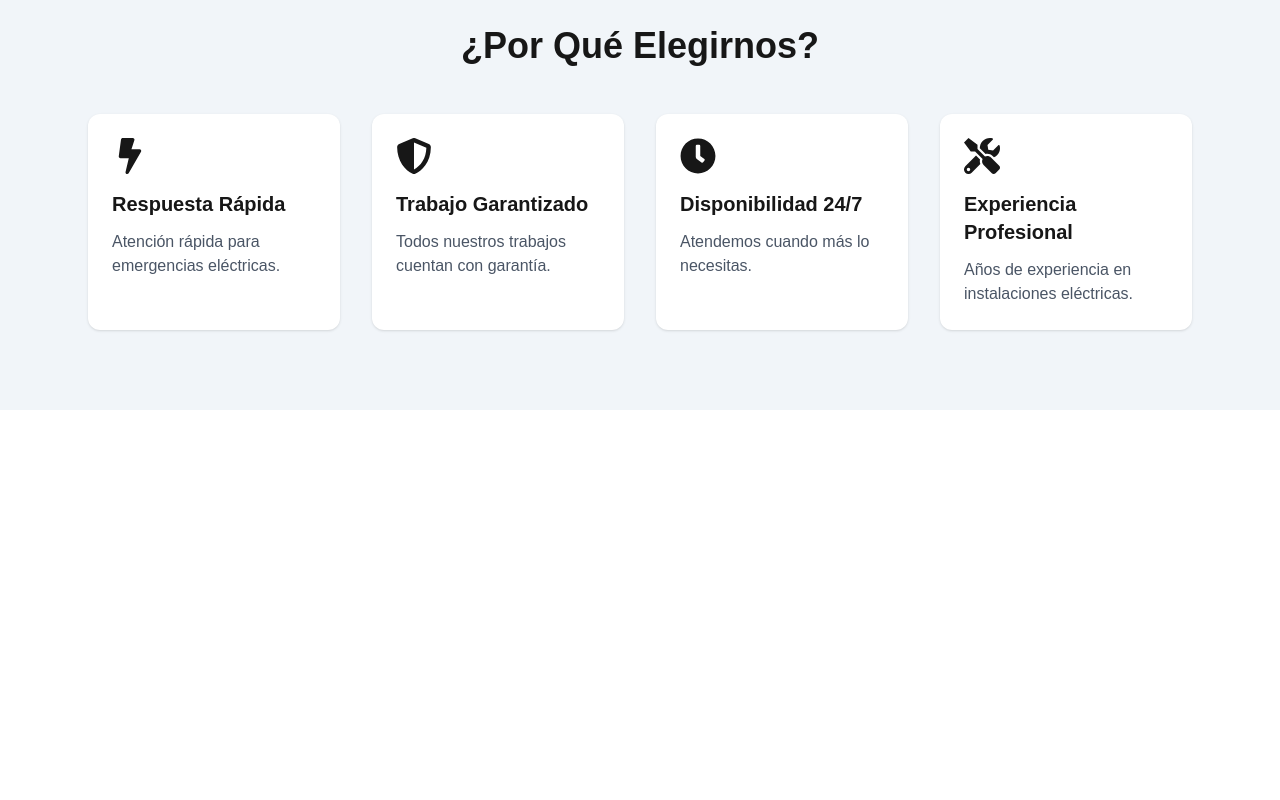
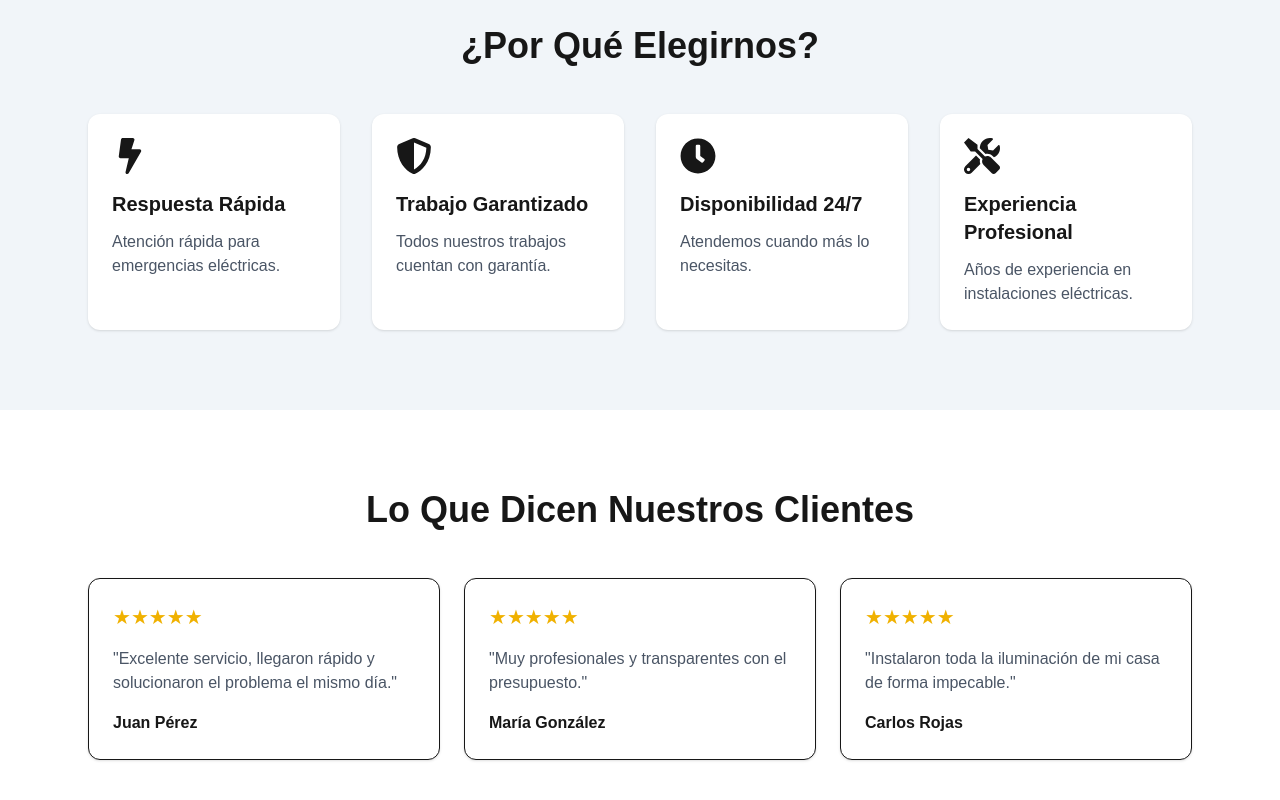
Before and after one commit to beastroza-art/landing-electricista, a Next.js app: page / in a window 1280 px wide. Shown: the part 1158-1958 px from the top of the page. Before the commit the page ends 1568 px from the top, so only its background shows below. Built offline with nearby package versions, Linux system fonts and the light colour scheme.

Commit message:
feat: centralize company information

```diff
--- a/app/page.tsx
+++ b/app/page.tsx
@@ -2,6 +2,7 @@ import Navbar from "@/components/Navbar";
 import Hero from "@/components/Hero";
 import Services from "@/components/Services";
 import WhyChooseUs from "@/components/WhyChooseUs";
+import Testimonials from "@/components/Testimonials";
 
 export default function Home() {
   return (
@@ -10,6 +11,7 @@ export default function Home() {
       <Hero />
       <Services />
       <WhyChooseUs />
+      <Testimonials />
     </main>
   );
 }
--- a/components/Hero.tsx
+++ b/components/Hero.tsx
@@ -1,3 +1,5 @@
+import { company } from "@/data/company";
+
 export default function Hero() {
   return (
     <section className="bg-yellow-400 py-24">
@@ -5,7 +7,7 @@ export default function Hero() {
 
         <div>
           <h1 className="text-5xl font-bold">
-            Electricista Profesional 24/7
+            {company.slogan}
           </h1>
 
           <p className="mt-6 text-xl">
@@ -14,7 +16,7 @@ export default function Hero() {
           </p>
 
           <a
-          href="https://wa.me/56912345678"
+          href={`https://wa.me/${company.whatsapp}`}
           target="_blank"
           className="inline-block mt-8 bg-slate-900 text-white px-6 py-3 rounded-lg"
         >
--- /dev/null
+++ b/components/Testimonials.tsx
@@ -0,0 +1,47 @@
+const testimonials = [
+  {
+    name: "Juan Pérez",
+    text: "Excelente servicio, llegaron rápido y solucionaron el problema el mismo día.",
+  },
+  {
+    name: "María González",
+    text: "Muy profesionales y transparentes con el presupuesto.",
+  },
+  {
+    name: "Carlos Rojas",
+    text: "Instalaron toda la iluminación de mi casa de forma impecable.",
+  },
+];
+
+export default function Testimonials() {
+  return (
+    <section className="py-20">
+      <div className="max-w-6xl mx-auto px-6">
+        <h2 className="text-4xl font-bold text-center">
+          Lo Que Dicen Nuestros Clientes
+        </h2>
+
+        <div className="grid md:grid-cols-3 gap-6 mt-12">
+          {testimonials.map((testimonial) => (
+            <div
+              key={testimonial.name}
+              className="bg-white border rounded-xl p-6 shadow-sm"
+            >
+              <div className="text-yellow-500 text-xl">
+                ★★★★★
+              </div>
+
+              <p className="mt-4 text-gray-600">
+                "{testimonial.text}"
+              </p>
+
+              <h3 className="mt-4 font-bold">
+                {testimonial.name}
+              </h3>
+            </div>
+          ))}
+        </div>
+      </div>
+    </section>
+  );
+}
--- /dev/null
+++ b/data/company.ts
@@ -0,0 +1,18 @@
+export const company = {
+  name: "ElectricPro",
+  slogan: "Electricista Profesional 24/7",
+
+  phone: "+56 9 1234 5678",
+
+  whatsapp: "56912345678",
+
+  email: "contacto@electricpro.cl",
+
+  services: [
+    "Instalaciones eléctricas",
+    "Mantenciones",
+    "Emergencias",
+    "Certificaciones SEC",
+    "Domótica",
+  ],
+};
```
